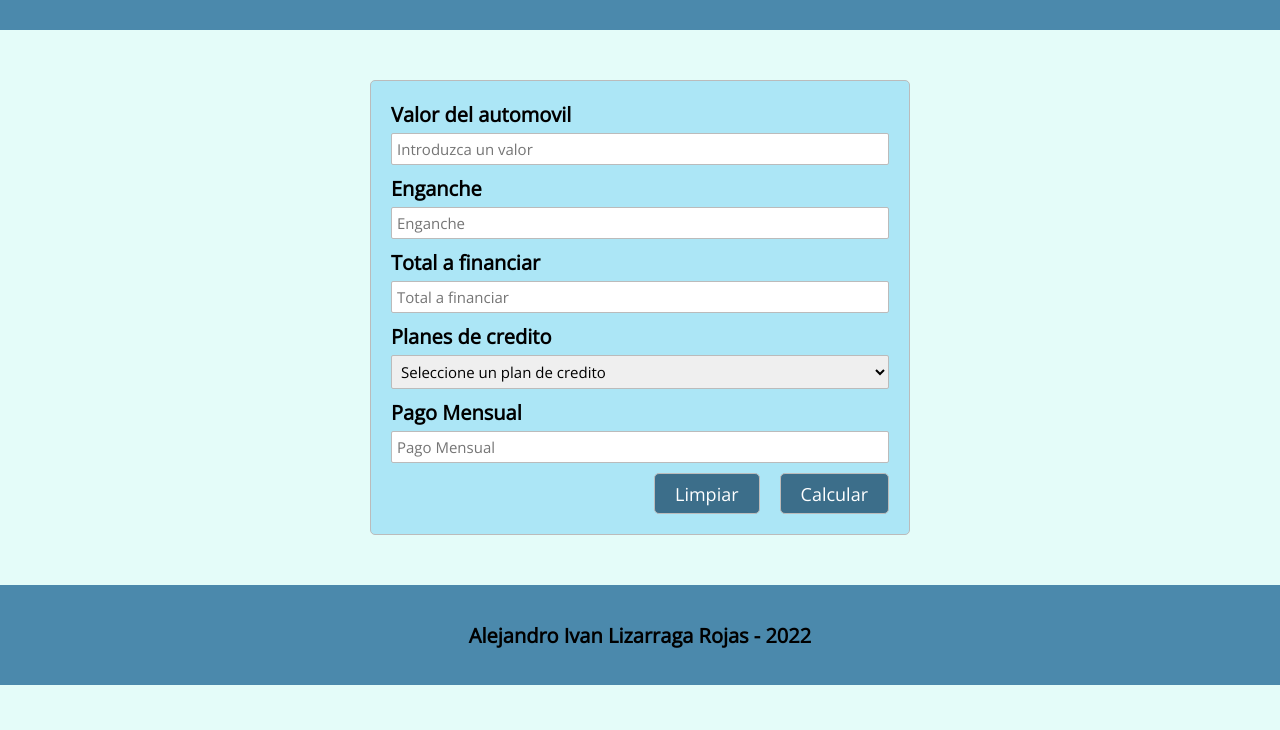
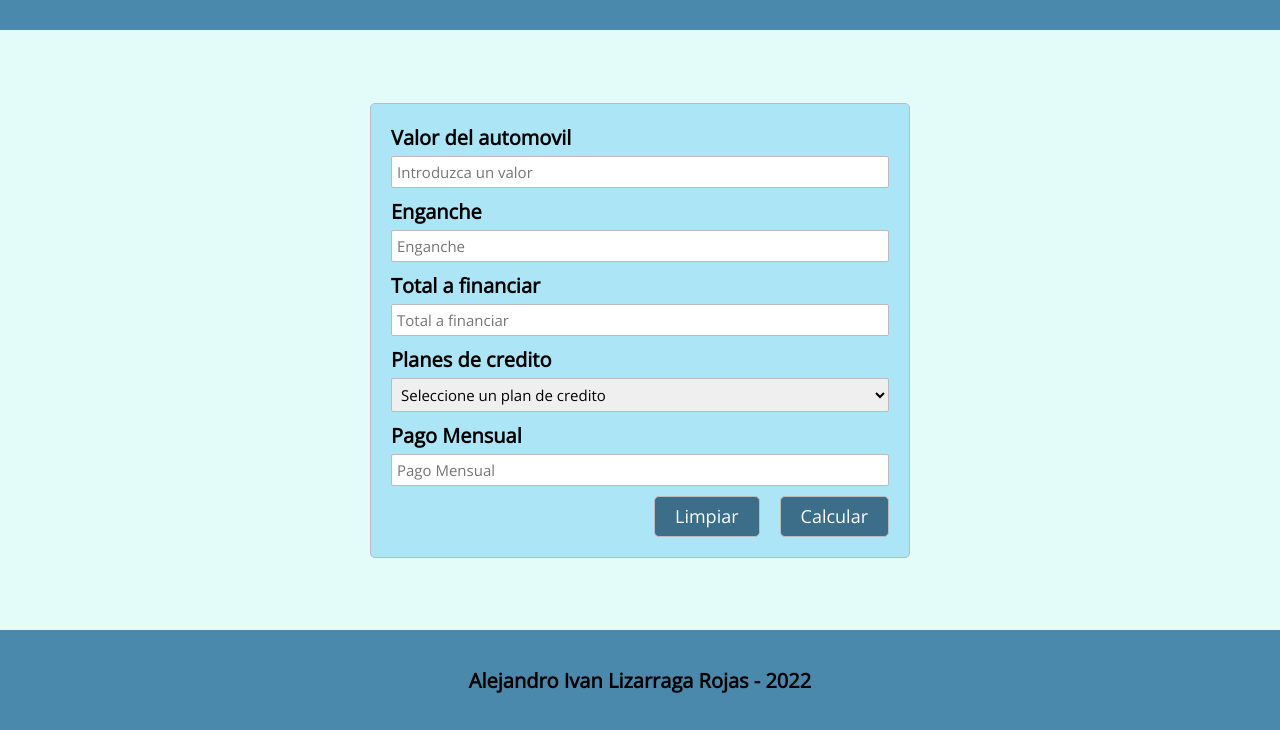
Before and after one commit to Alejandrolga02/Proyecto-Cotizacion, a plain HTML site: page index.html in a window 1280 px wide. Shown: the part 70-800 px from the top of the page. Drawn offline with nearby package versions, Linux system fonts and the light colour scheme.

Commit message:
Fix footer

```diff
--- a/css/styles.css
+++ b/css/styles.css
@@ -36,8 +36,21 @@ body {
 	background-color: var(--primario);
 }
 
+main {
+	min-height: calc(100vh - 10rem - 10rem);
+	width: 100%;
+	display: flex;
+	justify-content: center;
+	align-items: center;
+}
+
+@media (max-height: 770px) {
+	main {
+		margin: 2rem 0;
+	}
+}
+
 .contenedor {
-	margin: 5rem auto;
 	display: flex;
 	flex-direction: column;
 	width: 54rem;
--- a/index.html
+++ b/index.html
@@ -25,7 +25,8 @@
         <h1>Cotización</h1>
     </header>
 
-    <main class="contenedor">
+    <main>
+        <div class="contenedor">
             <label for="valor">Valor del automovil</label>
             <input type="number" name="valor" id="valor" placeholder="Introduzca un valor">
             <label for="enganche">Enganche</label>
@@ -47,6 +48,7 @@
                 <button class="boton limpiar" id="btnLimpiar">Limpiar</button>
                 <button class="boton calcular" id="btnCalcular">Calcular</button>
             </div>
+        </div>
     </main>
 
     <footer class="footer">
```
Lines whose indentation alone changed are shown as unchanged.
